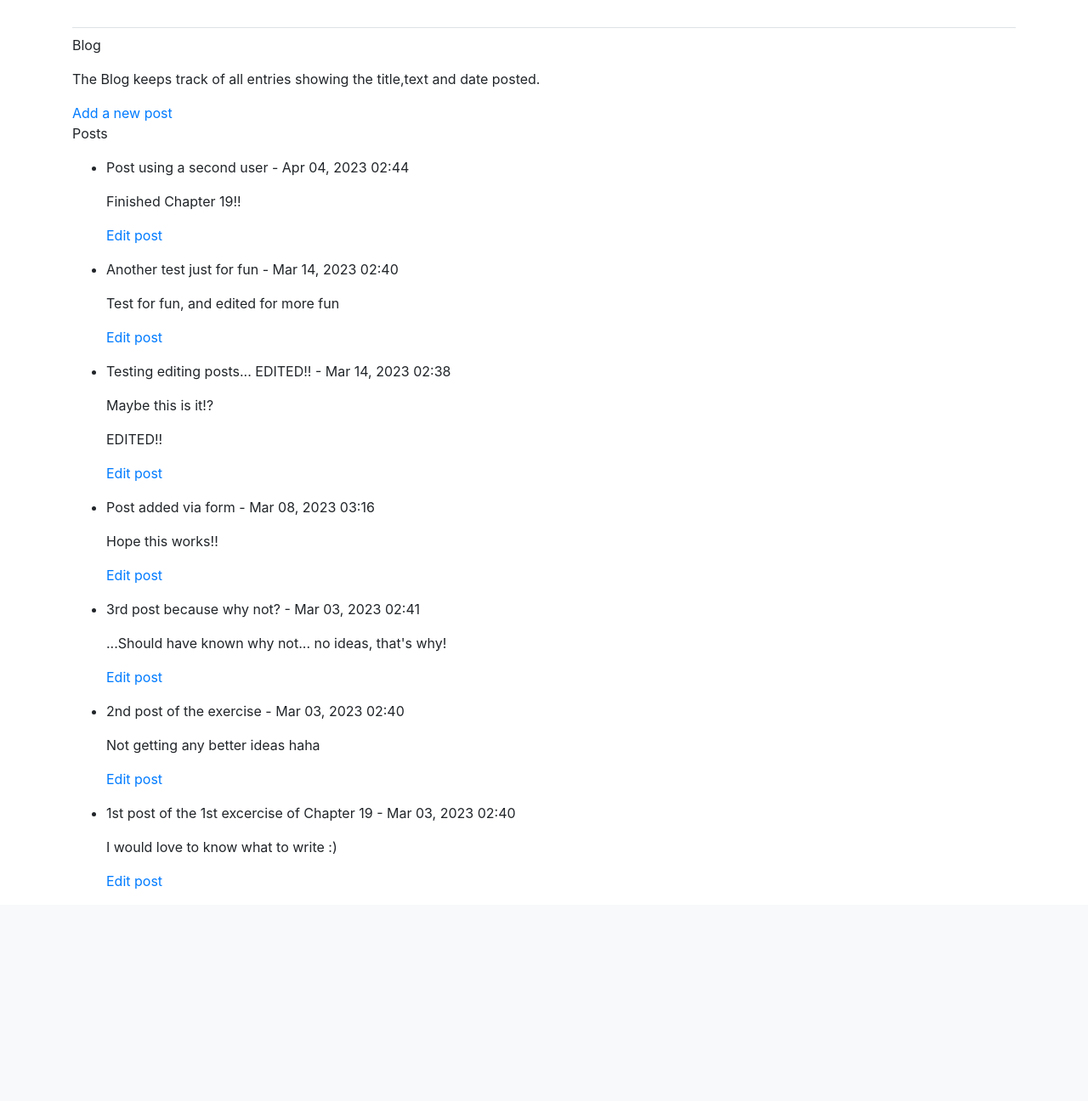
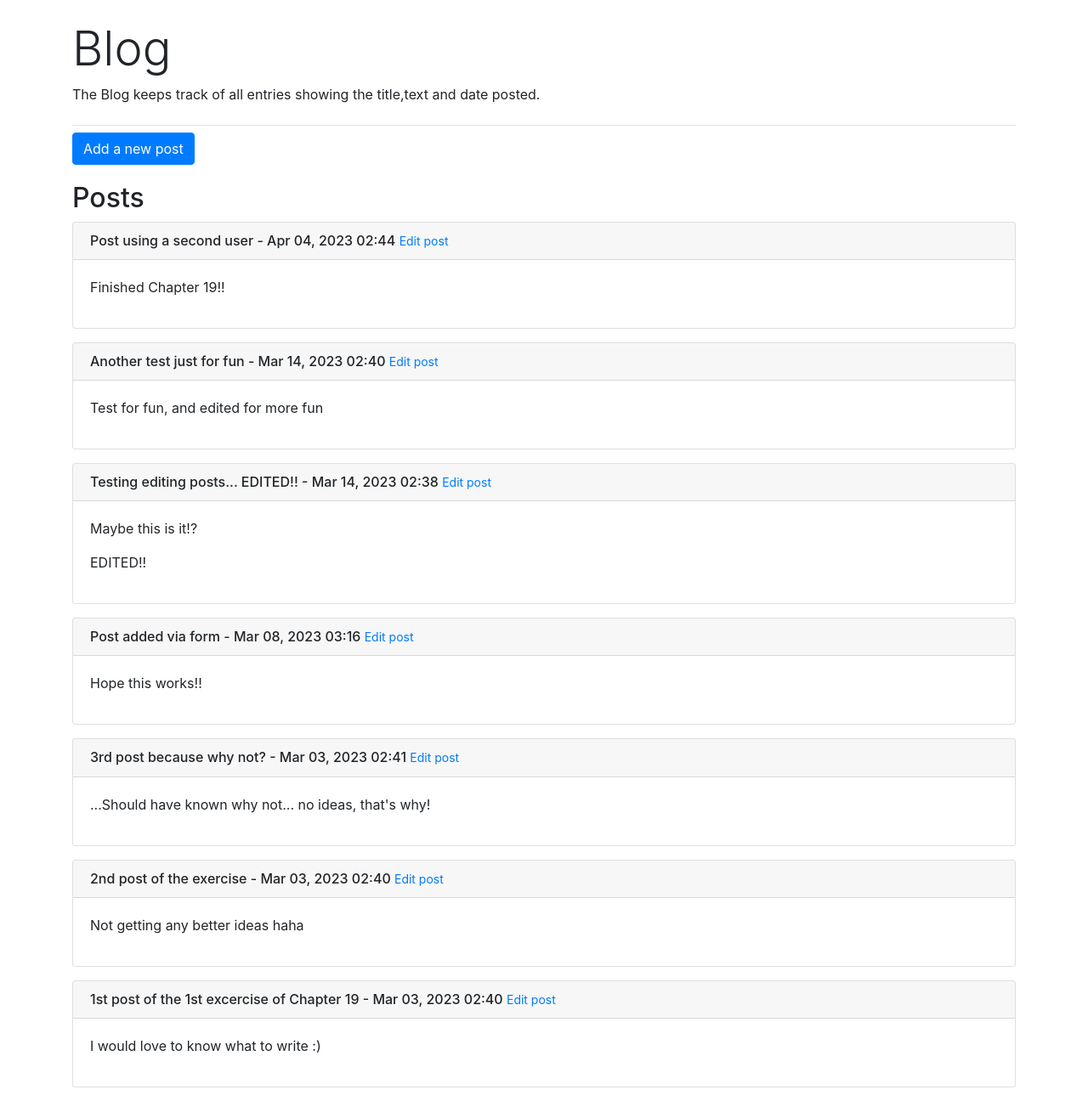
Before and after one commit to DanFariasM/python_crash_course_exercises, a Django app: page / in a window 1280 px wide. Shown: the part 58-1354 px from the top of the page at 85% size. Before the commit the page ends 1104 px from the top, so only its background shows below. Run offline with Django 4.2, Linux system fonts and the light colour scheme; data comes from the database, SQL or seed files in the repository; both versions use the stored data as it was after the commit; some libraries are stand-ins or nearby versions.

Commit message:
Styling the main page.

```diff
--- a/chapter_19_exercises/ex_19_1_blog/blogs/templates/blogs/index.html
+++ b/chapter_19_exercises/ex_19_1_blog/blogs/templates/blogs/index.html
@@ -1,27 +1,29 @@
 {% extends "blogs/base.html" %}
 
+{% block page_header %}
+    <h2 class="display-4">Blog</h2>
+    <p>The Blog keeps track of all entries showing the title,text and date
+    posted.</p>
+{% endblock page_header %}
+
 {% block content %}
+     <a class="btn btn-primary" href="{% url 'blogs:new_post' %}"
+        role="button" style="margin-bottom: 20px">Add a new post</a>
 
-    <p>Blog</p>
-
-    <p>The Blog keeps track of all entries showing the title,text and date
-     posted.</p>
-
-     <a href="{% url 'blogs:new_post' %}">Add a new post</a>
-
-     <p>Posts</p>
-
-     <ul>
-        {% for post in posts %}
-            <li>
-                <p>{{ post.title }} - {{ post.date_added|date:"M d, Y H:i" }}</p>
-                <p>{{ post.text|linebreaks }} </p>
-                <p>
-                    <a href="{% url 'blogs:edit_post' post.id %}">Edit post</a>
-                </p>
-            </li>
-        {% empty %}
-            <li>No posts have been added yet.</li>
-        {% endfor %}
+     <h2>Posts</h2>
+    {% for post in posts %}
+        <div class="card mb-3">
+            <h6 class="card-header">
+                {{ post.title }} - {{ post.date_added|date:"M d, Y H:i" }}
+                <small><a href="{% url 'blogs:edit_post' post.id %}">
+                    Edit post</a></small>
+            </h6>
+            <div class="card-body">
+                {{ post.text|linebreaks }}
+            </div>
+        </div>
+    {% empty %}
+        <p>No posts have been added yet.</p>
+    {% endfor %}
 
 {% endblock content %}
```
Also changed, not shown: chapter_19_exercises/ex_19_1_blog/db.sqlite3.
